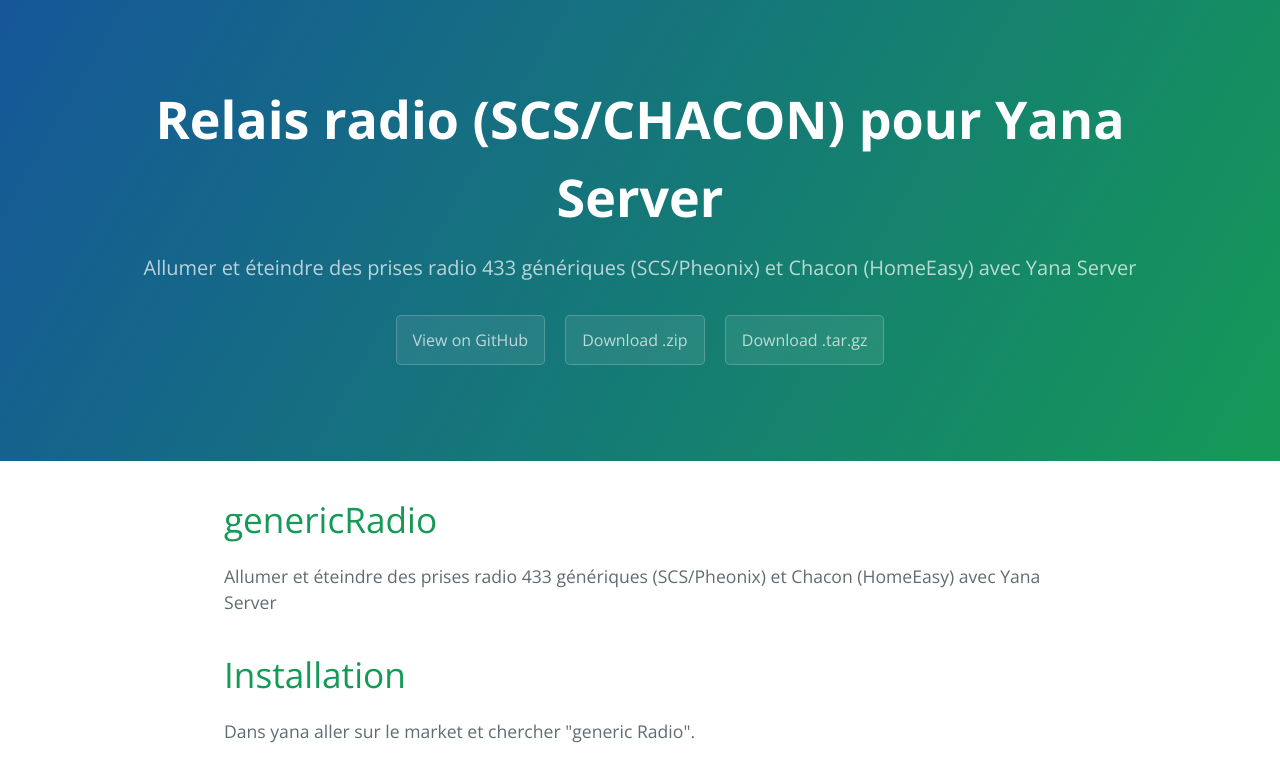
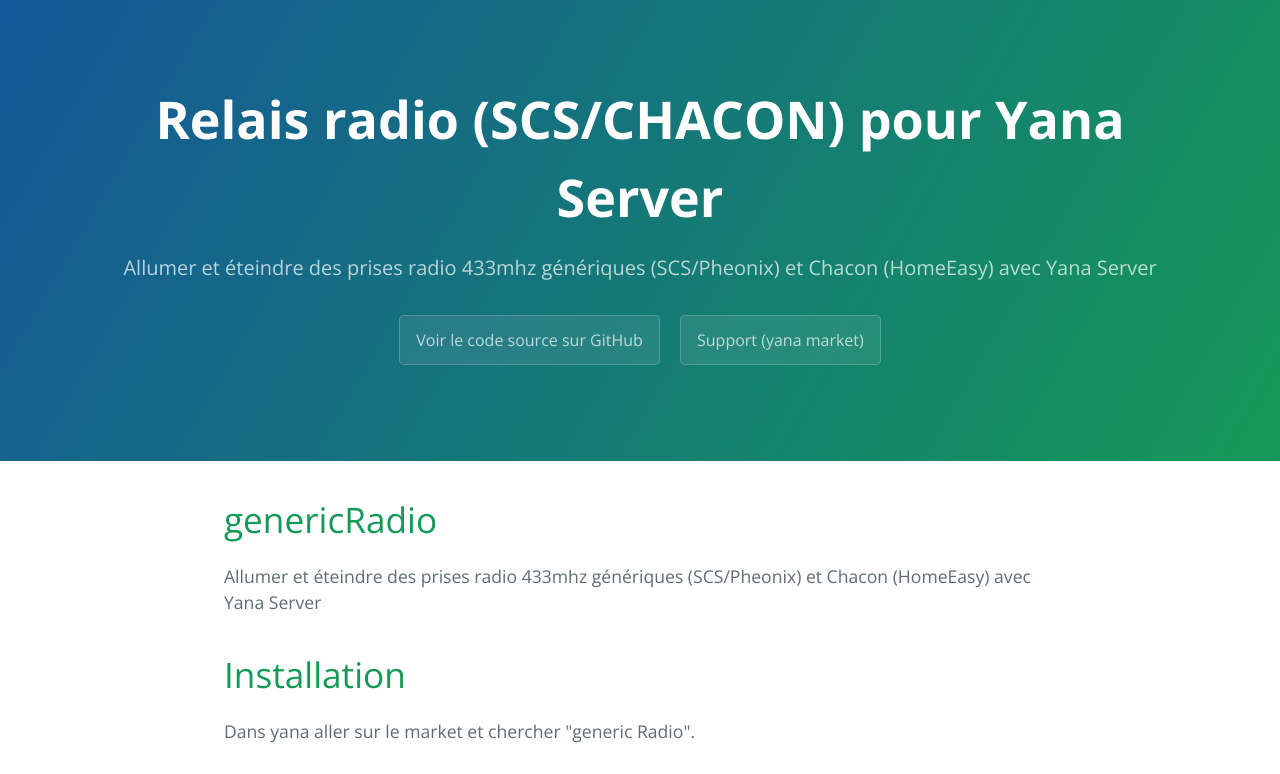
Before and after one commit to maditnerd/genericRadio, a plain HTML site: page index.html in a window 1280 px wide. Shown: the top 774 px of the page. Drawn offline with nearby package versions, Linux system fonts and the light colour scheme.

Commit message:
Traduction de certains elements

```diff
--- a/index.html
+++ b/index.html
@@ -12,17 +12,16 @@
   <body>
     <section class="page-header">
       <h1 class="project-name">Relais radio (SCS/CHACON) pour Yana Server</h1>
-      <h2 class="project-tagline">Allumer et éteindre des prises radio 433 génériques (SCS/Pheonix) et Chacon (HomeEasy)  avec Yana Server</h2>
-      <a href="https://github.com/maditnerd/genericRadio" class="btn">View on GitHub</a>
-      <a href="https://github.com/maditnerd/genericRadio/zipball/master" class="btn">Download .zip</a>
-      <a href="https://github.com/maditnerd/genericRadio/tarball/master" class="btn">Download .tar.gz</a>
+      <h2 class="project-tagline">Allumer et éteindre des prises radio 433mhz génériques (SCS/Pheonix) et Chacon (HomeEasy)  avec Yana Server</h2>
+      <a href="https://github.com/maditnerd/genericRadio" class="btn">Voir le code source sur GitHub</a>
+      <a href="https://http://market.idleman.fr/index.php?module=packet&block=packet_sheet&id=78" class="btn">Support (yana market)</a>
     </section>
 
     <section class="main-content">
       <h1>
 <a id="genericradio" class="anchor" href="#genericradio" aria-hidden="true"><span class="octicon octicon-link"></span></a>genericRadio</h1>
 
-<p>Allumer et éteindre des prises radio 433 génériques (SCS/Pheonix) et Chacon (HomeEasy)  avec Yana Server</p>
+<p>Allumer et éteindre des prises radio 433mhz génériques (SCS/Pheonix) et Chacon (HomeEasy)  avec Yana Server</p>
 
 <h1>
 <a id="installation" class="anchor" href="#installation" aria-hidden="true"><span class="octicon octicon-link"></span></a>Installation</h1>
@@ -80,9 +79,9 @@ Il vous faut donc le récuperer par vous même.</p>
 <p><img src="https://raw.githubusercontent.com/maditnerd/genericRadio/master/img/y4000.jpg" alt="y4000"></p>
 
       <footer class="site-footer">
-        <span class="site-footer-owner"><a href="https://github.com/maditnerd/genericRadio">Relais radio (SCS/CHACON) pour Yana Server</a> is maintained by <a href="https://github.com/maditnerd">maditnerd</a>.</span>
+        <span class="site-footer-owner"><a href="https://github.com/maditnerd/genericRadio">Relais radio (SCS/CHACON) pour Yana Server</a> est (lentement) maintenu par <a href="https://github.com/maditnerd">maditnerd</a>.</span>
 
-        <span class="site-footer-credits">This page was generated by <a href="https://pages.github.com">GitHub Pages</a> using the <a href="https://github.com/jasonlong/cayman-theme">Cayman theme</a> by <a href="https://twitter.com/jasonlong">Jason Long</a>.</span>
+        <span class="site-footer-credits">Cette page est généré (parceque j'ai la flemme) par <a href="https://pages.github.com">GitHub Pages</a> avec le thème <a href="https://github.com/jasonlong/cayman-theme">Cayman theme</a> de <a href="https://twitter.com/jasonlong">Jason Long</a>.</span>
       </footer>
 
     </section>
```
Also changed, not shown: params.json (+1 -1 lines).
